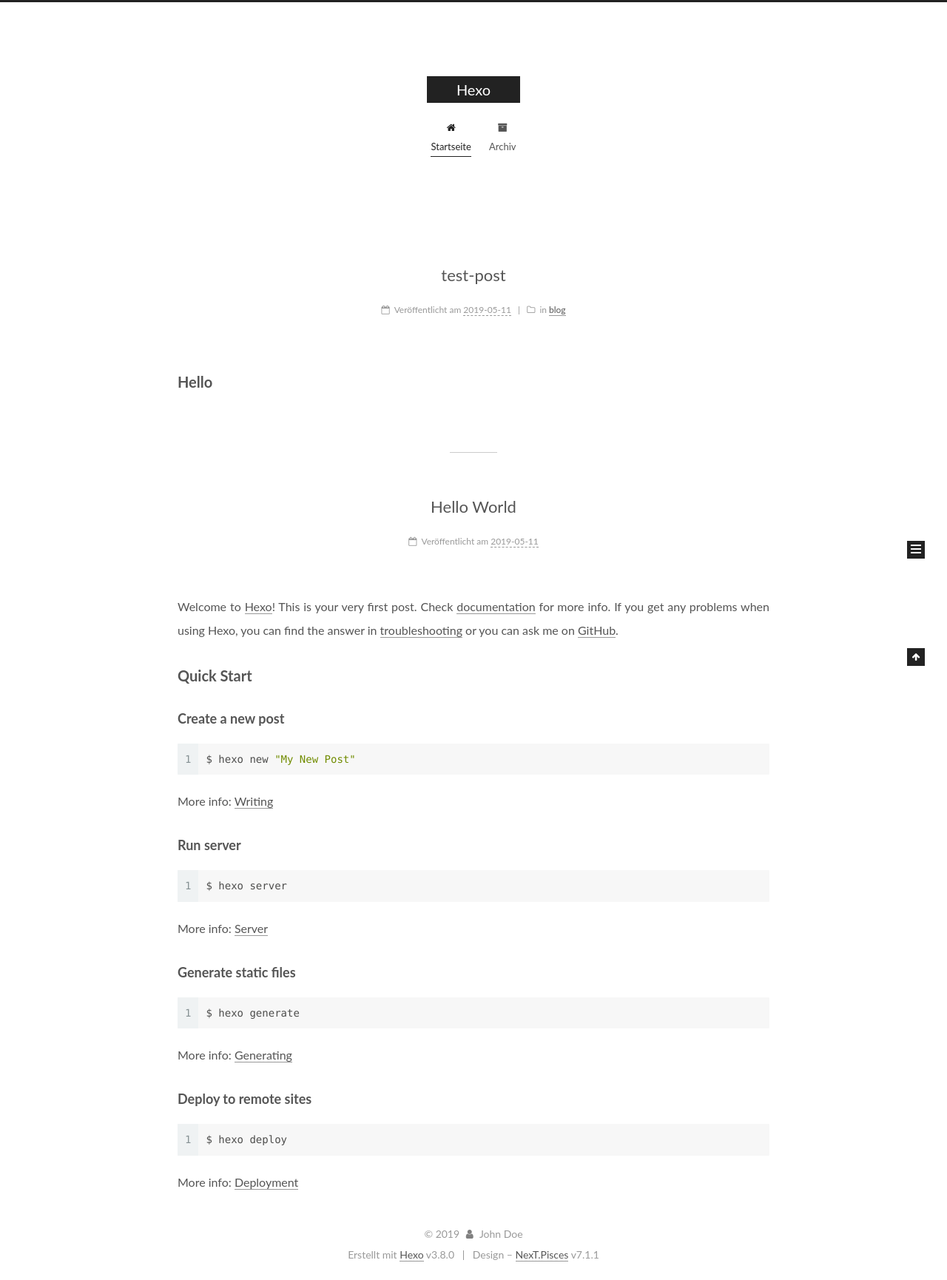
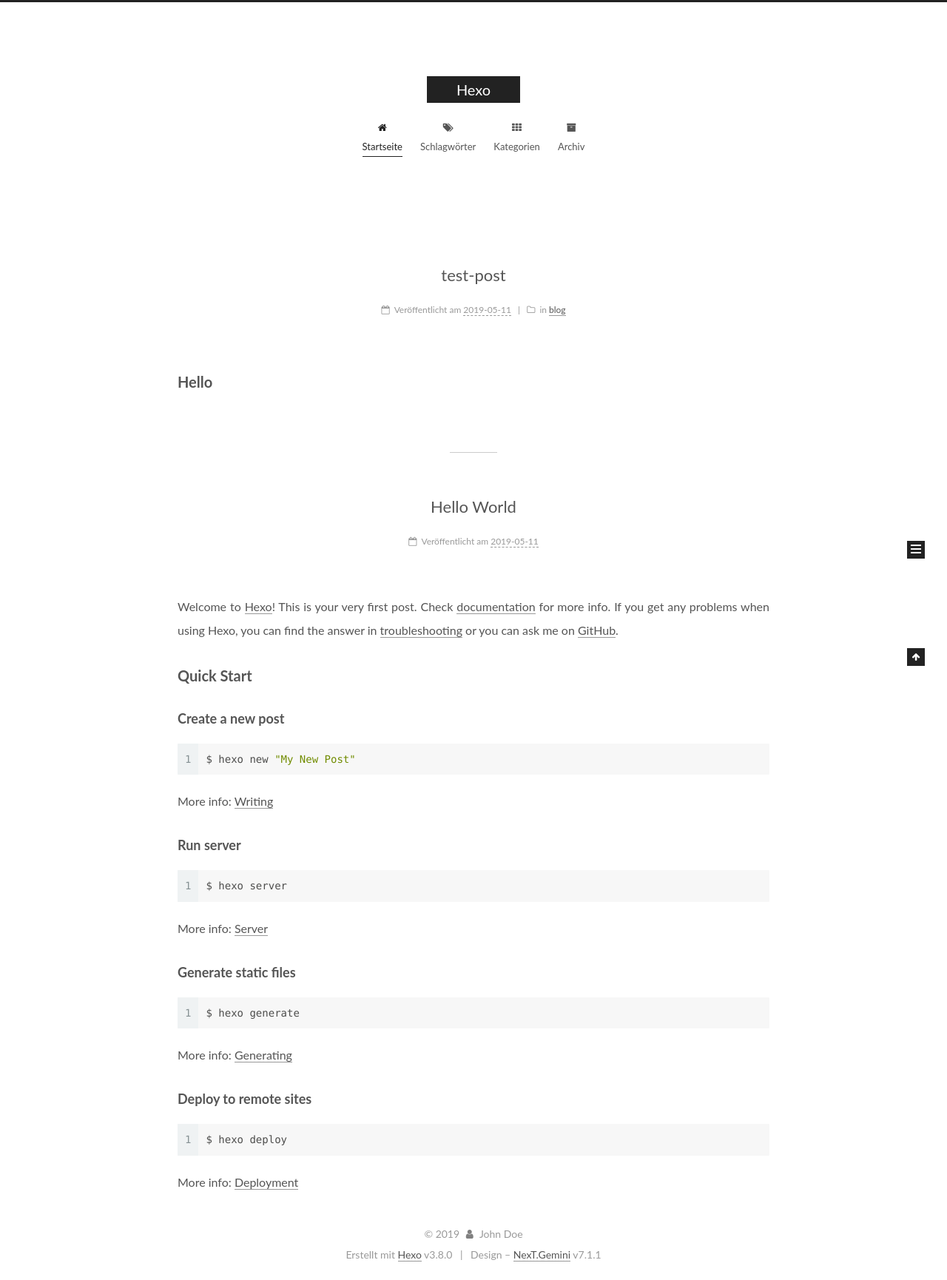
Before and after one commit to crlo2/crlo2.github.io, a plain HTML site: page index.html in a window 1280 px wide. Shown: the whole page at 74% size. Drawn offline with Linux system fonts and the light colour scheme.

Commit message:
Site updated: 2019-05-11 23:12:44

```diff
--- a/index.html
+++ b/index.html
@@ -14,7 +14,7 @@
 
 
 
-<html class="theme-next pisces use-motion" lang>
+<html class="theme-next gemini use-motion" lang>
 <head><meta name="generator" content="Hexo 3.8.0">
   <meta charset="UTF-8">
 <meta http-equiv="X-UA-Compatible" content="IE=edge">
@@ -70,7 +70,7 @@
   var NexT = window.NexT || {};
   var CONFIG = {
     root: '/',
-    scheme: 'Pisces',
+    scheme: 'Gemini',
     version: '7.1.1',
     sidebar: {"position":"left","display":"post","offset":12,"onmobile":false,"dimmer":false},
     back2top: true,
@@ -218,6 +218,40 @@
 
 
     <a href="/" rel="section"><i class="menu-item-icon fa fa-fw fa-home"></i> <br>Startseite</a>
+
+  </li>
+
+
+
+
+          <li class="menu-item menu-item-tags">
+
+
+
+
+
+
+
+
+
+    <a href="/tags/" rel="section"><i class="menu-item-icon fa fa-fw fa-tags"></i> <br>Schlagwörter</a>
+
+  </li>
+
+
+
+
+          <li class="menu-item menu-item-categories">
+
+
+
+
+
+
+
+
+
+    <a href="/categories/" rel="section"><i class="menu-item-icon fa fa-fw fa-th"></i> <br>Kategorien</a>
 
   </li>
 
@@ -708,7 +742,7 @@
 
 
 
-  <div class="theme-info">Design – <a href="https://theme-next.org" class="theme-link" rel="noopener" target="_blank">NexT.Pisces</a> v7.1.1</div>
+  <div class="theme-info">Design – <a href="https://theme-next.org" class="theme-link" rel="noopener" target="_blank">NexT.Gemini</a> v7.1.1</div>
 
 
 
@@ -807,6 +841,7 @@
 
 
 
+
   <script src="/js/next-boot.js?v=7.1.1"></script>
 
 
```
Also changed, not shown: 2019/05/11/hello-world/index.html (+38 -3 lines), 2019/05/11/test-post/index.html (+38 -3 lines), archives/2019/05/index.html (+44 -3 lines), archives/2019/index.html (+44 -3 lines), archives/index.html (+44 -3 lines), categories/blog/index.html (+44 -3 lines), tags/draft/index.html (+44 -3 lines).
